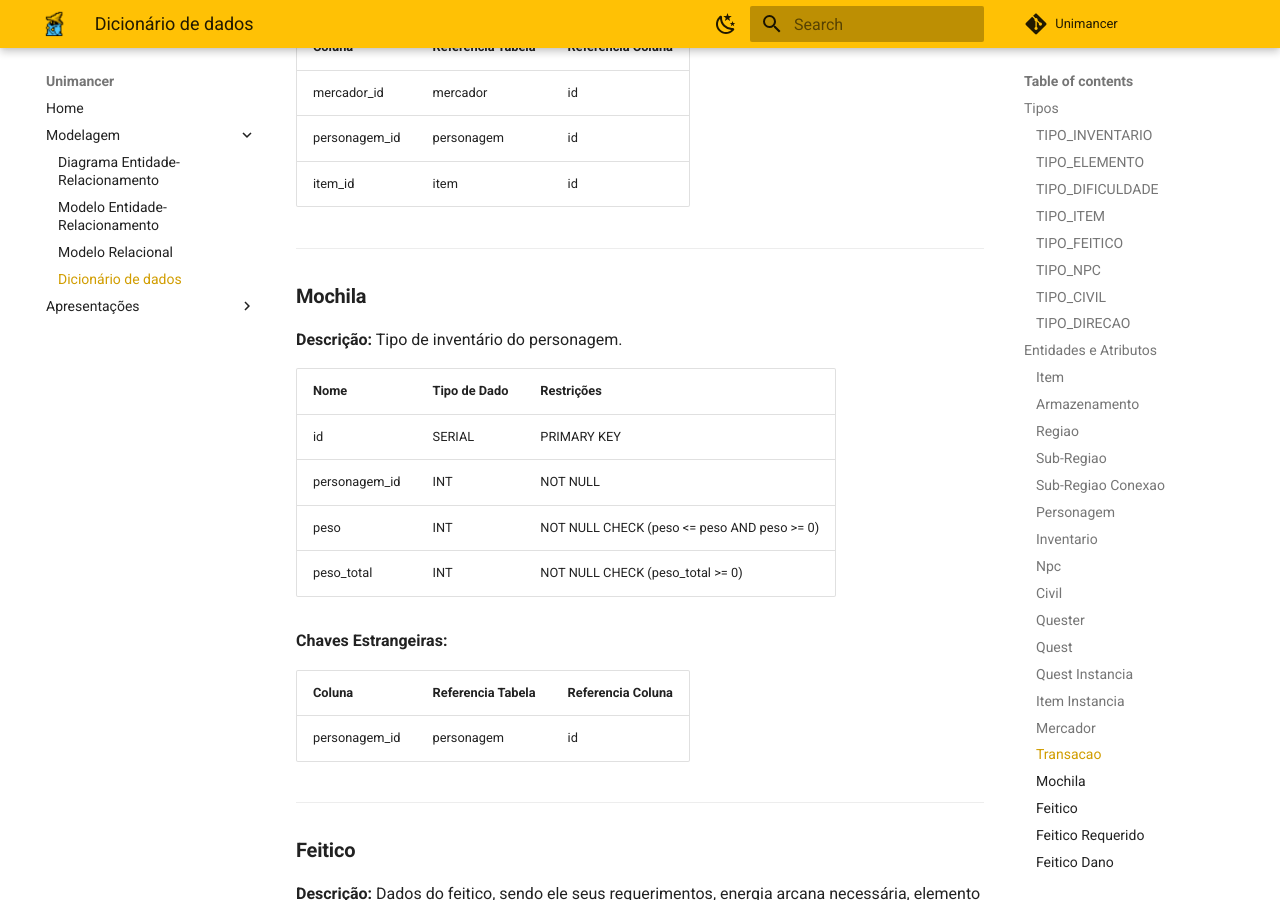
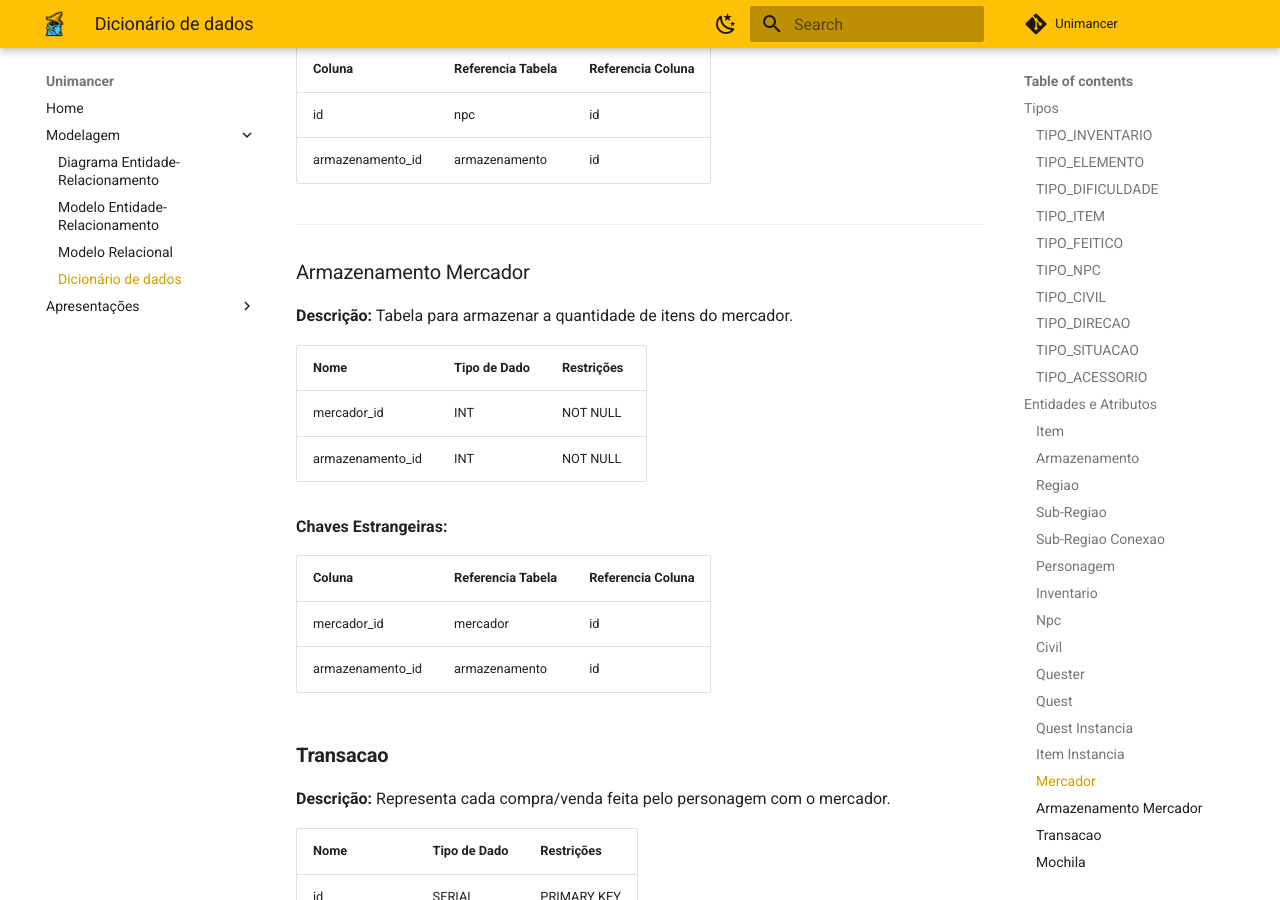
Before and after one commit to SBD1/2024.2-unimancer, an MkDocs documentation site: the page built from docs/modelagem/dd.md, in a window 1280 px wide and 900 px high, scrolled down 10081 px. Built offline with MkDocs 1.6.1 and Material for MkDocs 9.7.7, drawn with Linux system fonts in a browser that asks for light colours; comment, search, counter and statistics services are not loaded; some of the changed text lies outside the part shown.

Commit message:
feat(source): add tipo_acessorio, fix constraints and relations of armazenamento
Co-authored-by: Paulo H. Lamounier <Nanashii76@users.noreply.github.com>
Co-authored-by: Millena Queiroz <MillenaQueiroz@users.noreply.github.com>
Co-authored-by: NATAN ALMEIDA <natanalmeida03@users.noreply.github.com>

```diff
--- a/docs/modelagem/dd.md
+++ b/docs/modelagem/dd.md
@@ -54,6 +54,25 @@
 - 'Cima';
 - 'Baixo'.
 
+### **TIPO_SITUACAO**
+
+- 'Passável';
+- 'Não Passável'.
+
+### **TIPO_ACESSORIO**
+
+- 'Anel';
+- 'Chapéu';
+- 'Colar';
+- 'Bracelete';
+- 'Fivela';
+- 'Luvas';
+- 'Botas';
+- 'Calça';
+- 'Meias';
+- 'Bengala';
+- 'Manto'.
+
 ## Entidades e Atributos
 
 ### **Item**
@@ -77,8 +96,8 @@
 
 | Nome | Tipo de Dado | Restrições |
 |------|--------------|------------|
-| id | SERIAL | PRIMARY KEY |
 | item_id | INT | NOT NULL |
+| id | INT | NOT NULL |
 | quantidade | INT | NOT NULL |
 
 **Chaves Estrangeiras:**
@@ -129,6 +148,7 @@
 | sub_regiao_1 | INT | NOT NULL |
 | sub_regiao_2 | INT | NOT NULL |
 | descricao | TIPO_DIRECAO | NOT NULL |
+| situacao | TIPO_SITUACAO | NOT NULL |
 
 **Chaves Estrangeiras:**
 
@@ -318,6 +338,23 @@
 
 ---
 
+### Armazenamento Mercador
+
+**Descrição:** Tabela para armazenar a quantidade de itens do mercador.
+
+| Nome | Tipo de Dado | Restrições |
+|------|--------------|------------|
+| mercador_id | INT | NOT NULL |
+| armazenamento_id | INT | NOT NULL |
+
+**Chaves Estrangeiras:**
+
+| Coluna | Referencia Tabela | Referencia Coluna |
+|--------|--------------------|-------------------|
+| mercador_id | mercador | id |
+| armazenamento_id | armazenamento | id |
+
+
 ### **Transacao**
 
 **Descrição:** Representa cada compra/venda feita pelo personagem com o mercador.
@@ -346,15 +383,8 @@
 | Nome | Tipo de Dado | Restrições |
 |------|--------------|------------|
 | id | SERIAL | PRIMARY KEY |
-| personagem_id | INT | NOT NULL |
 | peso | INT | NOT NULL CHECK (peso <= peso AND peso >= 0) |
 | peso_total | INT | NOT NULL CHECK (peso_total >= 0) |
-
-**Chaves Estrangeiras:**
-
-| Coluna | Referencia Tabela | Referencia Coluna |
-|--------|--------------------|-------------------|
-| personagem_id | personagem | id |
 
 ---
 
@@ -450,7 +480,6 @@
 | Nome | Tipo de Dado | Restrições |
 |------|--------------|------------|
 | id | INT | PRIMARY KEY |
-| personagem_id | INT | NOT NULL |
 | num_pag | INT | NOT NULL CHECK (num_pag <= num_pag_maximo AND num_pag >= 0) |
 | num_pag_maximo | INT | NOT NULL CHECK (num_pag_maximo >= 0) |
 
@@ -460,7 +489,6 @@
 | Coluna | Referencia Tabela | Referencia Coluna |
 |--------|--------------------|-------------------|
 | id | inventario | id |
-| personagem_id | personagem | id |
 
 ___
 
@@ -550,6 +577,7 @@
 | Nome | Tipo de Dado | Restrições |
 |------|--------------|------------|
 | id | INT | PRIMARY KEY |
+| tipo | TIPO_ACESSORIO | NOT NULL |
 
 **Chaves Estrangeiras:**
 
@@ -584,7 +612,8 @@
 | Nome | Tipo de Dado | Restrições |
 |------|--------------|------------|
 | id | INT | PRIMARY KEY |
-| duracao | INT | NOT NULL CHECK (duracao >= 0) |
+| turnos | INT | NOT NULL CHECK (duracao >= 0) |
+| usado | BOOL | NOT NULL |
 
 **Chaves Estrangeiras:**
 
@@ -639,6 +668,24 @@
 
 ---
 
+### Armazenamento Inimigo
+
+**Descrição:** Armanezamento de itens do inimigo.
+
+| Nome | Tipo de Dado | Restrições |
+|------|--------------|------------|
+| inimigo_id | INT | NOT NULL |
+| armazenamento_id | INT | NOT NULL |
+
+**Chaves Estrangeiras:**
+
+| Coluna | Referencia Tabela | Referencia Coluna |
+|--------|--------------------|-------------------|
+| inimigo_id | inimigo | id |
+| armazenamento_id | armazenamento | id |
+
+---
+
 ### **Feitico Inimigo**
 
 **Descrição:** Feitiços que inimigo possui.
@@ -701,6 +747,5 @@
 | Versão |     Data   | Descrição | Autor |
 | :----: | :--------: | :-------: | :---: |
 | `1.0`  | 25/11/2024 | Criação   | Grupo |
-| `1.1`  | 04/01/2025 | Arrumando entidades e
-restrições   | Grupo |
+| `1.1`  | 04/01/2025 | Arrumando entidades e restrições   | Grupo |
 | `3.0`  | 12/01/2025 | Arrumando entidades e restrições   | Grupo |
```
Also changed, not shown: other parts of docs/modelagem/dd.md (+9 -11 lines), source/main.py (+6 -2 lines), 1 other file.
